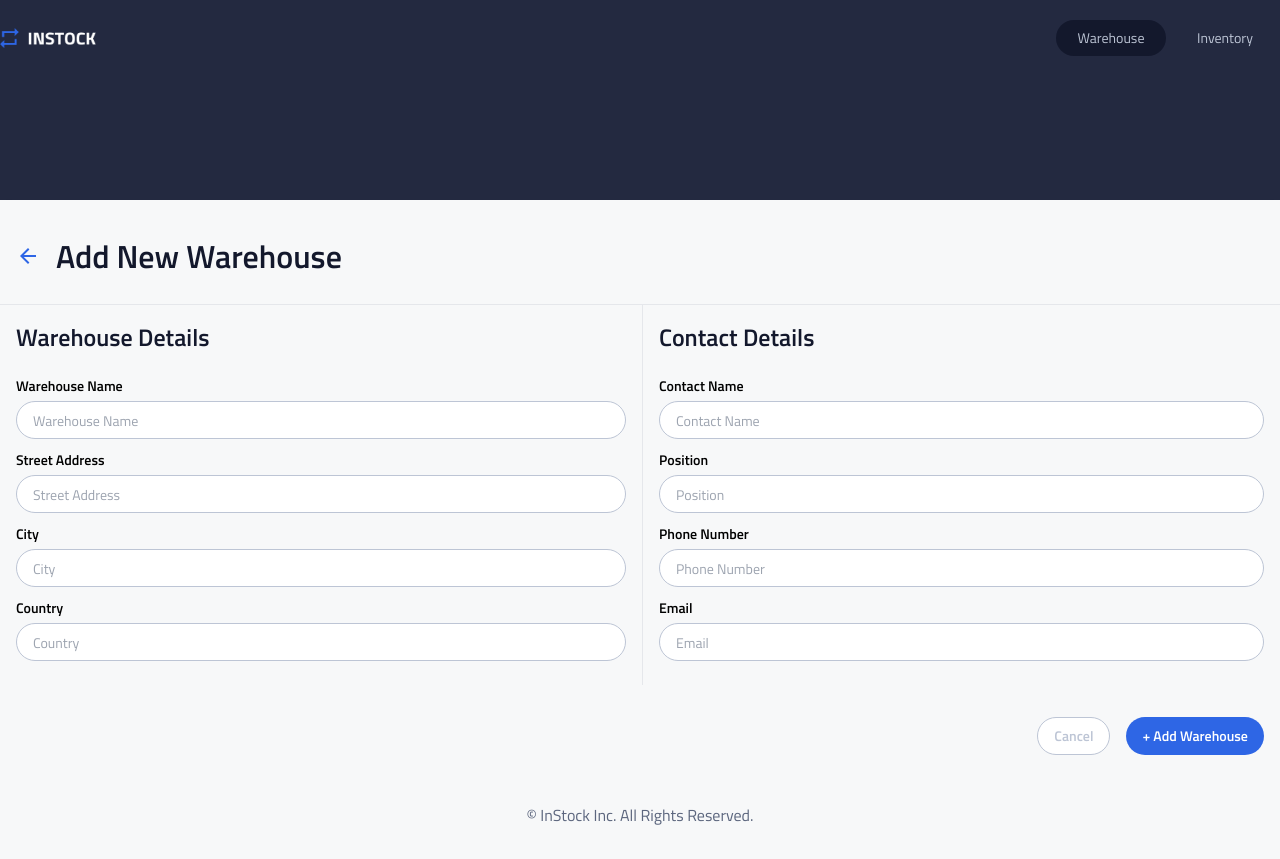
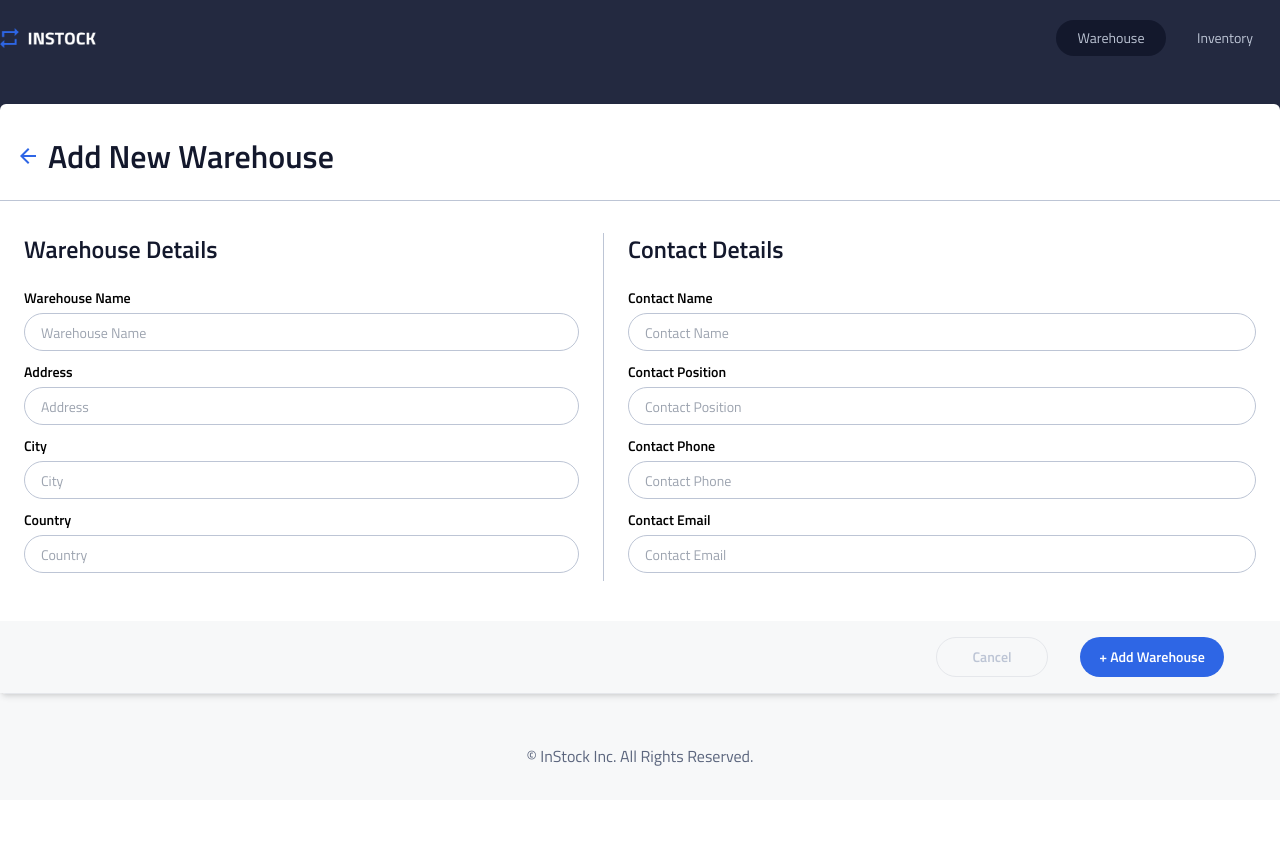
Before and after one commit to brainstation-team-3/instock-client, a React (Vite) app: page /new-warehouse in a window 1280 px wide. After the commit the page ends 800 px from the top, so only its background shows below. Built offline with nearby package versions, Linux system fonts and the light colour scheme; no server answers.

Commit message:
feat(PTSEP3-17): added new-warehouse page

```diff
--- a/src/App.jsx
+++ b/src/App.jsx
@@ -5,7 +5,7 @@ import Inventory from '@pages/Inventory'
 import PageNotFound from '@pages/PageNotFound'
 import NavBar from '@components/NavBar/NavBar'
 import Footer from '@components/Footer/Footer'
-import NewWarehouse from '@pages/NewWarehouse.jsx'
+import NewWarehouse from '@pages/NewWarehouse'
 
 function App() {
   return (
--- a/src/components/Form/FormField.jsx
+++ b/src/components/Form/FormField.jsx
@@ -1,10 +1,14 @@
-const FormField = ({ name, placeholder }) => {
+const FormField = ({ field, value, onChange }) => {
   return (
     <input
-      className="input-text h-9 w-full mb-2 mt-1 border border-solid border-instock-cloud rounded-[1.25rem] placeholder-text-instock-cloud px-4 active:border-instock-indigo md:h-[2.375rem]"
+      className="input-text h-9 w-full mb-2 mt-1 border border-solid border-instock-cloud
+      placeholder:capitalize rounded-[1.25rem] placeholder-text-instock-cloud px-4
+      active:border-instock-indigo md:h-[2.375rem]"
       type="text"
-      name={name}
-      placeholder={placeholder}
+      placeholder={field.replace("_", " ")}
+      value={value}
+      onChange={(e) => onChange(prevState => ({...prevState, [field]: e.target.value }))}
+      required
     />
   )
 }
--- a/src/pages/NewWarehouse.jsx
+++ b/src/pages/NewWarehouse.jsx
@@ -1,89 +1,98 @@
-import { useEffect, useState } from 'react'
-import { useNavigate } from 'react-router-dom'
-import FormField from '@components/Form/FormField.jsx'
-import CTA from '@components/Form/CTA.jsx'
-import { createWarehouse } from "@utils/helpers.js";
+import {useState} from 'react'
+import {useNavigate} from 'react-router-dom'
+import FormField from '@components/Form/FormField'
+import {createWarehouse} from "@utils/helpers";
 import ArrowBackIcon from '@assets/icons/arrow_back-24px.svg'
 
 export default function NewWarehouse() {
 
   const navigate = useNavigate();
-  const [newWarehouse, setNewWarehouse] = useState({
+
+  const [warehouseFields, setWarehouseFields] = useState({
     warehouse_name: "",
     address: "",
     city: "",
-    country: "",
+    country: ""
+  })
+
+  const [contactFields, setContactFields] = useState({
     contact_name: "",
-    position: "",
+    contact_position: "",
     contact_phone: "",
     contact_email: ""
-  });
+  })
 
   const goBack = () => {
     navigate("/warehouse")
   };
 
-  const onChangeHandler = (event) => {
-    setNewWarehouse({
-      name: event.target.name,
-      value: event.target.value,
-    });
-  }
-
-  const submitHandler = () => {
-    useEffect(() => {
-      createWarehouse(newWarehouse)
+  const submitHandler = (e) => {
+    e.preventDefault();
+    const data = {
+      newWarehouse: {
+        ...warehouseFields,
+        ...contactFields
+      }
+    }
+    createWarehouse(data).then((res) => {
+      e.target.reset();
     })
   }
 
   return (
     <>
-      <div className="section bg-instock-light-grey shadow-md">
-        <div className="inline-flex justify-left pl-4 pt-9 pb-7 border-b w-full">
-          <img className='cursor-pointer' src={ArrowBackIcon} alt="back-arrow" onClick={goBack} />
-          <h1 className="page-header pl-4">Add New Warehouse</h1>
+      <div className="mx-4 rounded-md bg-white shadow-md mt-[-4.2rem] md:mt-[-6rem] md:mx-8 xl:mx-auto xl:max-w-7xl">
+        <div className="inline-flex w-full border-b pt-8 pb-6 pl-4 justify-left border-instock-cloud">
+          <img className='cursor-pointer' src={ArrowBackIcon} alt="back-arrow" onClick={goBack}/>
+          <h3 className="pl-2 page-header">Add New Warehouse</h3>
         </div>
-        <div className='md:inline-flex md:pb-4'>
-          <form className='py-4 px-4 border-b md:border-r md:border-b-0'>
-            <h2 className="subheader pb-5">Warehouse Details</h2>
-            <label>
-              <span className="label-btn pb-1">Warehouse Name</span>
-              <FormField name="warehouse_name" placeholder="Warehouse Name" onChange={onChangeHandler} />
-            </label>
-            <label>
-              <span className="label-btn pb-1">Street Address</span>
-              <FormField name="address" placeholder="Street Address" onChange={onChangeHandler} />
-            </label>
-            <label>
-              <span className="label-btn pb-1">City</span>
-              <FormField name="city" placeholder="City" onChange={onChangeHandler} />
-            </label>
-            <label>
-              <span className="label-btn pb-1">Country</span>
-              <FormField name="country" placeholder="Country" onChange={onChangeHandler} />
-            </label>
-          </form>
-          <form className='py-4 px-4'>
-            <h2 className="subheader pb-5">Contact Details</h2>
-            <label>
-              <span className="label-btn pb-1">Contact Name</span>
-              <FormField name="contact_name" placeholder="Contact Name" onChange={onChangeHandler} />
-            </label>
-            <label>
-              <span className="label-btn pb-1">Position</span>
-              <FormField name="position" placeholder="Position" onChange={onChangeHandler} />
-            </label>
-            <label>
-              <span className="label-btn pb-1">Phone Number</span>
-              <FormField name="contact_phone" placeholder="Phone Number" onChange={onChangeHandler} />
-            </label>
-            <label>
-              <span className="label-btn pb-1">Email</span>
-              <FormField name="contact_email" placeholder="Email" onChange={onChangeHandler} />
-            </label>
+        <div className='md:flex'>
+          <form className='mb-6 md:mb-0 rounded-b-md border-b pt-4'
+                onSubmit={submitHandler}
+          >
+            <div className="section md:flex md:mb-6">
+              <div
+                className="border-b p-4 border-instock-cloud mx-[-1rem] md:mx-0 md:my-4 md:border-r md:border-b-0 md:px-6 md:py-0">
+                <h4 className="pb-5 subheader">Warehouse Details</h4>
+                {Object.keys(warehouseFields).map((field, index) => (
+                  <label key={index}>
+                    <span className="pb-1 capitalize label-btn">{field.replace("_", " ")}</span>
+                    <FormField field={field}
+                               onChange={setWarehouseFields}
+                               value={warehouseFields.field}
+                    />
+                  </label>
+                ))}
+              </div>
+              <div className="p-4 mx-[-1rem] md:mx-0 md:my-4 md:px-6 md:py-0">
+                <h4 className="pb-5 subheader">Contact Details</h4>
+                {Object.keys(contactFields).map((field, index) => (
+                  <label key={index}>
+                    <span className="pb-1 capitalize label-btn">{field.replace("_", " ")}</span>
+                    <FormField field={field}
+                               onChange={setContactFields}
+                               value={contactFields.field}
+                    />
+                  </label>
+                ))}
+              </div>
+            </div>
+            <div className="flex items-center w-full gap-4 px-6 py-4 bg-instock-light-grey md:justify-end">
+              <button type="reset"
+                      className="label-btn h-9 w-1/2 border rounded-full
+                      text-instock-cloud hover:border-instock-indigo hover:text-instock-indigo md:h-10 md:w-28 md:px-4"
+              >
+                Cancel
+              </button>
+              <button type="submit"
+                      className="label-btn ml-4 h-9 w-1/2 rounded-full bg-instock-indigo text-instock-white
+                      hover:bg-instock-graphite md:h-10 md:w-36 md:px-4 md:mr-8 "
+              >
+                + Add Warehouse
+              </button>
+            </div>
           </form>
         </div>
-        <CTA submitHandler={submitHandler} />
       </div>
     </>
   )
--- a/src/pages/Warehouse.jsx
+++ b/src/pages/Warehouse.jsx
@@ -28,17 +28,18 @@ function Warehouse() {
       mt-[-4.2rem] md:mt-[-6.4rem] border-instock-cloud md:border-b-0 md:flex md:gap-4 md:justify-end">
         <h3 className="mb-6 text-3xl font-bold md:mr-auto">Warehouses</h3>
         <div className="relative flex md:min-w-40 md:w-1/4">
-          <input className="mb-6 w-full rounded-full border py-3 md:py-2 pr-12 pl-6 text-sm border-instock-cloud"
+          <input className="mb-6 w-full rounded-full border py-3 pr-12 pl-6 text-sm border-instock-cloud md:py-2"
                  type="text"
                  placeholder="Search..."
           />
-          <img className="absolute top-3 right-3 md:top-2 md:right-2 fill-instock-slate"
+          <img className="absolute top-3 right-3 fill-instock-slate md:top-2 md:right-2"
                src={searchIcon}
                alt="search"
           />
         </div>
           <Link to="/new-warehouse"
-                className="w-full md:w-52 h-10 rounded-full px-6 py-3 md:py-2 text-sm font-bold text-white bg-instock-indigo">
+                className="block h-10 w-full rounded-full px-6 py-3 text-center align-middle text-sm
+                font-bold text-white bg-instock-indigo md:w-52 md:py-2">
             + Add New Warehouse
           </Link>
       </div>
```
